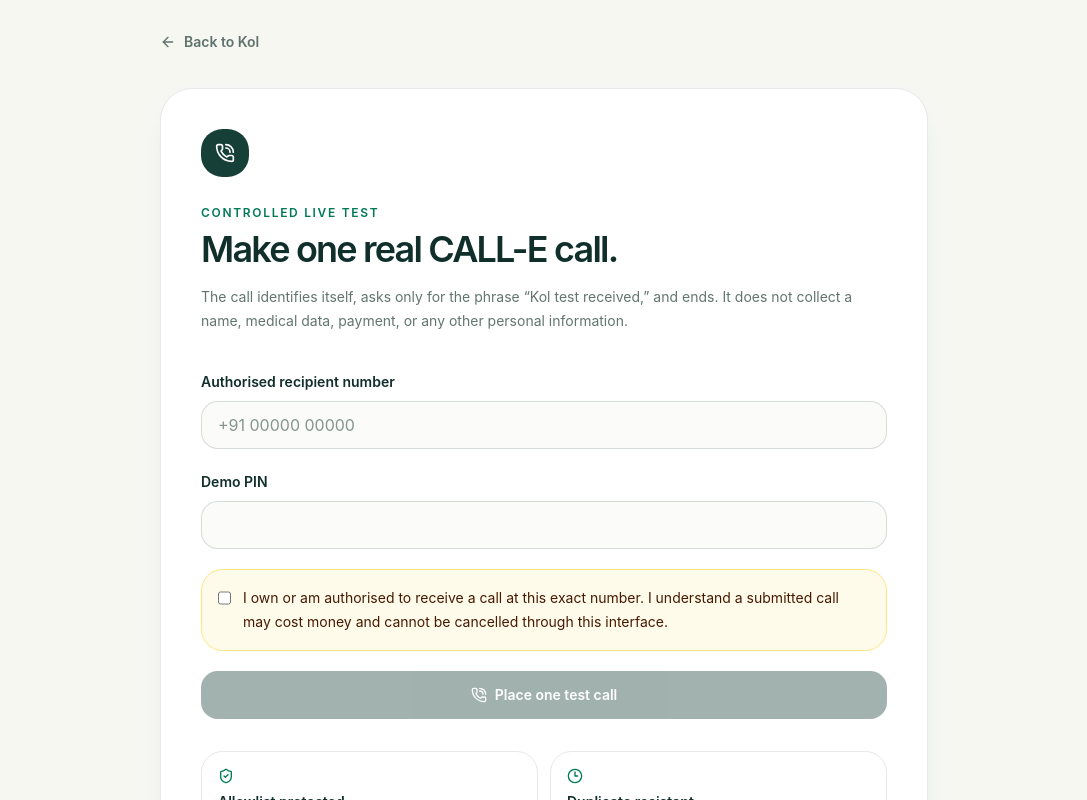
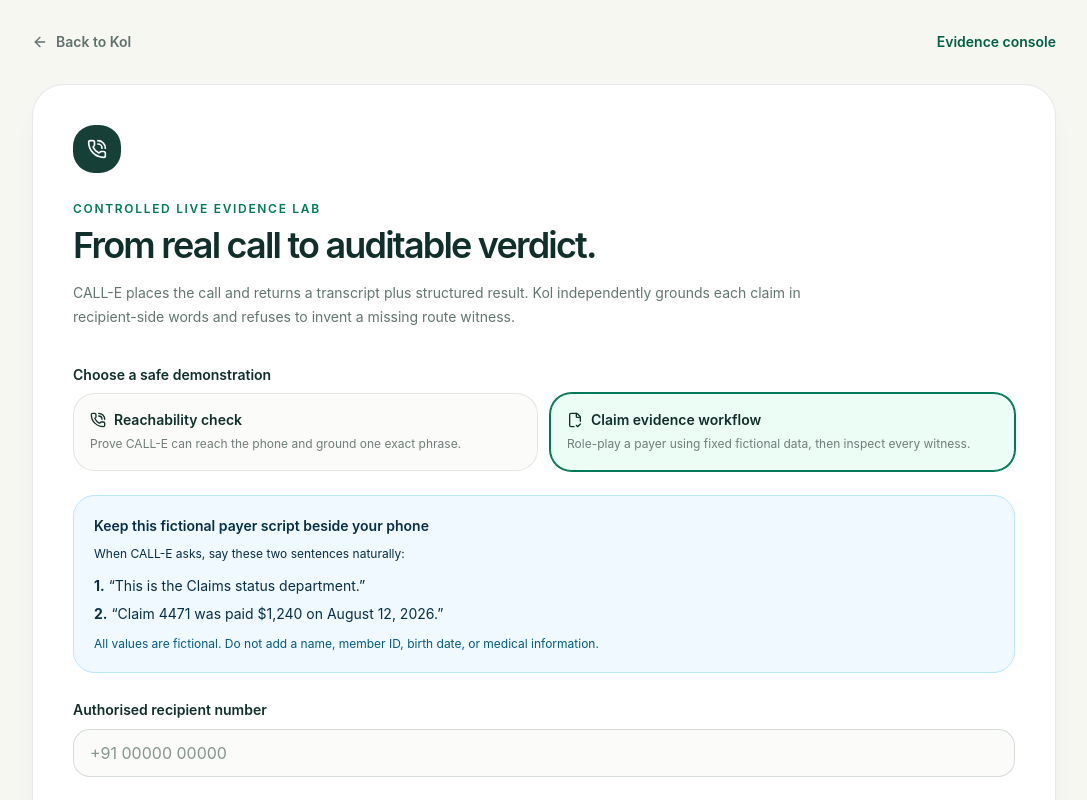
Before and after one commit to N-45div/kol, a Next.js app in the folder web/: page /call in a window 1280 px wide. Shown: the top 800 px of the page, without its empty margins (96-1183 px from the left). Built offline with nearby package versions, Linux system fonts and the light colour scheme.

Commit message:
feat(web): show end-to-end live evidence workflow

```diff
--- a/web/app/call/page.tsx
+++ b/web/app/call/page.tsx
@@ -2,15 +2,37 @@
 
 import Link from 'next/link';
 import { useEffect, useState } from 'react';
-import { ArrowLeft, CheckCircle2, Clock3, PhoneCall, ShieldCheck, TriangleAlert } from 'lucide-react';
+import {
+  ArrowDownToLine,
+  ArrowLeft,
+  Check,
+  CheckCircle2,
+  Clock3,
+  FileCheck2,
+  PhoneCall,
+  ShieldCheck,
+  TriangleAlert,
+  X,
+} from 'lucide-react';
+import { CLAIM_DEMO, type DemoScenario, type PublicCallState } from '@/lib/live-evidence';
 
-type CallState = { callId: string; status: string; terminal: boolean; phraseHeard: boolean; transcriptTurns: number; failureCode?: string | null };
+const scenarioCopy = {
+  reachability: {
+    title: 'Reachability check',
+    detail: 'Prove CALL-E can reach the phone and ground one exact phrase.',
+  },
+  claim_evidence: {
+    title: 'Claim evidence workflow',
+    detail: 'Role-play a payer using fixed fictional data, then inspect every witness.',
+  },
+} as const;
 
 export default function CallTestPage() {
   const [phone, setPhone] = useState('');
   const [pin, setPin] = useState('');
+  const [scenario, setScenario] = useState<DemoScenario>('claim_evidence');
   const [confirmed, setConfirmed] = useState(false);
-  const [call, setCall] = useState<CallState | null>(null);
+  const [call, setCall] = useState<PublicCallState | null>(null);
   const [error, setError] = useState('');
   const [submitting, setSubmitting] = useState(false);
 
@@ -25,12 +47,20 @@ export default function CallTestPage() {
     return () => window.clearInterval(timer);
   }, [call, pin]);
 
+  useEffect(() => {
+    if (call?.terminal) window.sessionStorage.setItem('kol-live-receipt', JSON.stringify(call));
+  }, [call]);
+
   async function submit(event: React.SyntheticEvent<HTMLFormElement>) {
     event.preventDefault();
     setSubmitting(true);
     setError('');
     try {
-      const response = await fetch('/api/calls', { method: 'POST', headers: { 'Content-Type': 'application/json' }, body: JSON.stringify({ phone, pin, confirmed }) });
+      const response = await fetch('/api/calls', {
+        method: 'POST',
+        headers: { 'Content-Type': 'application/json' },
+        body: JSON.stringify({ phone, pin, confirmed, scenario }),
+      });
       const data = await response.json();
       if (!response.ok) throw new Error(data.error ?? 'Call request failed.');
       setCall(data);
@@ -41,35 +71,87 @@ export default function CallTestPage() {
     }
   }
 
+  function exportReceipt() {
+    if (!call) return;
+    const blob = new Blob([JSON.stringify(call, null, 2)], { type: 'application/json' });
+    const url = URL.createObjectURL(blob);
+    const anchor = document.createElement('a');
+    anchor.href = url;
+    anchor.download = `kol-live-receipt-${call.callId}.json`;
+    anchor.click();
+    URL.revokeObjectURL(url);
+  }
+
   return (
     <main className="min-h-screen bg-[#f7f7f2] px-5 py-8 text-[#102f2a] sm:px-8">
-      <div className="mx-auto max-w-3xl">
-        <Link href="/" className="inline-flex items-center gap-2 text-sm font-semibold text-[#5f726e]"><ArrowLeft className="size-4" /> Back to Kol</Link>
+      <div className="mx-auto max-w-5xl">
+        <div className="flex items-center justify-between">
+          <Link href="/" className="inline-flex items-center gap-2 text-sm font-semibold text-[#5f726e]"><ArrowLeft className="size-4" /> Back to Kol</Link>
+          <Link href="/console" className="text-sm font-semibold text-emerald-800">Evidence console</Link>
+        </div>
         <div className="mt-8 rounded-[2rem] border border-emerald-950/10 bg-white p-6 shadow-xl shadow-emerald-950/5 sm:p-10">
           <span className="grid size-12 place-items-center rounded-2xl bg-[#153f37] text-white"><PhoneCall className="size-5" /></span>
-          <p className="mt-7 text-xs font-semibold uppercase tracking-[.14em] text-emerald-700">Controlled live test</p>
-          <h1 className="mt-2 text-4xl font-semibold tracking-[-.05em]">Make one real CALL-E call.</h1>
-          <p className="mt-4 max-w-2xl text-sm leading-6 text-[#627570]">The call identifies itself, asks only for the phrase “Kol test received,” and ends. It does not collect a name, medical data, payment, or any other personal information.</p>
+          <p className="mt-7 text-xs font-semibold uppercase tracking-[.14em] text-emerald-700">Controlled live evidence lab</p>
+          <h1 className="mt-2 text-4xl font-semibold tracking-[-.05em]">From real call to auditable verdict.</h1>
+          <p className="mt-4 max-w-3xl text-sm leading-6 text-[#627570]">CALL-E places the call and returns a transcript plus structured result. Kol independently grounds each claim in recipient-side words and refuses to invent a missing route witness.</p>
 
           {!call ? (
-            <form onSubmit={submit} className="mt-9 space-y-5">
+            <form onSubmit={submit} className="mt-9 space-y-6">
+              <fieldset>
+                <legend className="text-sm font-semibold">Choose a safe demonstration</legend>
+                <div className="mt-2 grid gap-3 sm:grid-cols-2">
+                  {(Object.keys(scenarioCopy) as DemoScenario[]).map((value) => (
+                    <button type="button" key={value} onClick={() => setScenario(value)} className={`rounded-2xl border p-4 text-left transition ${scenario === value ? 'border-emerald-700 bg-emerald-50 ring-1 ring-emerald-700' : 'border-emerald-950/10 bg-[#fbfcf9]'}`}>
+                      <span className="flex items-center gap-2 text-sm font-semibold">{value === 'claim_evidence' ? <FileCheck2 className="size-4" /> : <PhoneCall className="size-4" />}{scenarioCopy[value].title}</span>
+                      <span className="mt-1 block text-xs leading-5 text-[#6e7e7a]">{scenarioCopy[value].detail}</span>
+                    </button>
+                  ))}
+                </div>
+              </fieldset>
+
+              {scenario === 'claim_evidence' && <RolePlayScript />}
+
               <label className="block"><span className="text-sm font-semibold">Authorised recipient number</span><input value={phone} onChange={(event) => setPhone(event.target.value)} placeholder="+91 00000 00000" autoComplete="tel" className="mt-2 h-12 w-full rounded-xl border border-emerald-950/15 bg-[#fbfcf9] px-4 outline-none focus:ring-2 focus:ring-emerald-700/20" /></label>
               <label className="block"><span className="text-sm font-semibold">Demo PIN</span><input value={pin} onChange={(event) => setPin(event.target.value)} type="password" autoComplete="one-time-code" className="mt-2 h-12 w-full rounded-xl border border-emerald-950/15 bg-[#fbfcf9] px-4 outline-none focus:ring-2 focus:ring-emerald-700/20" /></label>
               <label className="flex cursor-pointer gap-3 rounded-2xl border border-amber-200 bg-amber-50 p-4 text-sm leading-6 text-amber-950"><input type="checkbox" checked={confirmed} onChange={(event) => setConfirmed(event.target.checked)} className="mt-1 size-4" /><span>I own or am authorised to receive a call at this exact number. I understand a submitted call may cost money and cannot be cancelled through this interface.</span></label>
-              {error && <p className="flex items-center gap-2 text-sm font-medium text-rose-700"><TriangleAlert className="size-4" />{error}</p>}
+              {error && <ErrorMessage message={error} />}
               <button disabled={!confirmed || submitting} className="inline-flex h-12 w-full items-center justify-center gap-2 rounded-xl bg-[#153f37] px-5 text-sm font-semibold text-white disabled:cursor-not-allowed disabled:opacity-40"><PhoneCall className="size-4" />{submitting ? 'Submitting once…' : 'Place one test call'}</button>
             </form>
-          ) : (
-            <div className="mt-9 rounded-3xl bg-[#f3f6f2] p-6">
-              <div className="flex items-start gap-4">{call.terminal ? <CheckCircle2 className="mt-1 size-6 text-emerald-700" /> : <Clock3 className="mt-1 size-6 animate-pulse text-amber-700" />}<div><p className="text-lg font-semibold">{call.terminal ? 'Call finished' : 'CALL-E is working'}</p><p className="mt-1 text-sm text-[#667974]">Status: {call.status} · transcript turns: {call.transcriptTurns}</p></div></div>
-              {call.terminal && <div className="mt-5 border-t border-emerald-950/10 pt-5"><p className="text-sm font-semibold">Phrase verified: {call.phraseHeard ? 'yes' : 'no or unsupported'}</p>{call.failureCode && <p className="mt-1 text-xs text-rose-700">Failure: {call.failureCode}</p>}<button onClick={() => setCall(null)} className="mt-5 text-sm font-semibold text-emerald-800">Start a new authorised test</button></div>}
-              {error && <p className="mt-4 text-sm text-rose-700">{error}</p>}
-            </div>
-          )}
+          ) : <CallReceipt call={call} error={error} exportReceipt={exportReceipt} reset={() => { setCall(null); setConfirmed(false); setError(''); }} />}
 
-          <div className="mt-8 grid gap-3 sm:grid-cols-2"><div className="rounded-2xl border border-emerald-950/10 p-4"><ShieldCheck className="size-4 text-emerald-700" /><p className="mt-2 text-sm font-semibold">Allowlist protected</p><p className="mt-1 text-xs leading-5 text-[#6e7e7a]">Even with the PIN, the server calls only pre-approved test destinations.</p></div><div className="rounded-2xl border border-emerald-950/10 p-4"><Clock3 className="size-4 text-emerald-700" /><p className="mt-2 text-sm font-semibold">Duplicate resistant</p><p className="mt-1 text-xs leading-5 text-[#6e7e7a]">Repeated submissions in the same hour reuse one CALL-E idempotency key.</p></div></div>
+          <div className="mt-8 grid gap-3 sm:grid-cols-2"><Guard icon={ShieldCheck} title="Allowlist protected" text="Even with the PIN, the server calls only pre-approved test destinations." /><Guard icon={Clock3} title="Duplicate resistant" text="Repeated submissions for one scenario in the same hour reuse one CALL-E idempotency key." /></div>
         </div>
       </div>
     </main>
   );
 }
+
+function RolePlayScript() {
+  return <div className="rounded-2xl border border-sky-200 bg-sky-50 p-5 text-sky-950"><p className="text-sm font-semibold">Keep this fictional payer script beside your phone</p><p className="mt-2 text-xs leading-5">When CALL-E asks, say these two sentences naturally:</p><ol className="mt-3 space-y-2 text-sm"><li><strong>1.</strong> “This is the {CLAIM_DEMO.department}.”</li><li><strong>2.</strong> “Claim {CLAIM_DEMO.reference} was {CLAIM_DEMO.status} {CLAIM_DEMO.amount} on {CLAIM_DEMO.paymentDate}.”</li></ol><p className="mt-3 text-xs text-sky-800">All values are fictional. Do not add a name, member ID, birth date, or medical information.</p></div>;
+}
+
+function CallReceipt({ call, error, exportReceipt, reset }: { call: PublicCallState; error: string; exportReceipt: () => void; reset: () => void }) {
+  const tone = call.verdict === 'verified' ? 'emerald' : call.verdict === 'contradicted' || call.verdict === 'unreachable' ? 'rose' : 'amber';
+  return <div className="mt-9 space-y-5">
+    <section className={`rounded-3xl border p-6 ${tone === 'emerald' ? 'border-emerald-200 bg-emerald-50' : tone === 'rose' ? 'border-rose-200 bg-rose-50' : 'border-amber-200 bg-amber-50'}`}>
+      <div className="flex items-start gap-4">{call.terminal ? <CheckCircle2 className="mt-1 size-6" /> : <Clock3 className="mt-1 size-6 animate-pulse" />}<div className="min-w-0 flex-1"><p className="text-lg font-semibold">{call.terminal ? `Verdict: ${call.verdict.replace('_', ' ')}` : 'CALL-E is working'}</p><p className="mt-1 text-sm">Status: {call.status} · transcript turns: {call.transcriptTurns}</p>{call.terminal && <p className="mt-3 text-sm leading-6">{call.summary}</p>}</div></div>
+      {call.terminal && <div className="mt-5 flex flex-wrap gap-3 border-t border-current/10 pt-5"><button onClick={exportReceipt} className="inline-flex items-center gap-2 text-sm font-semibold"><ArrowDownToLine className="size-4" /> Export receipt</button><button onClick={reset} className="text-sm font-semibold">Start a new authorised test</button></div>}
+    </section>
+    {call.extracted && <section className="rounded-3xl border border-emerald-950/10 p-5"><p className="text-sm font-semibold">CALL-E structured result</p><div className="mt-4 grid grid-cols-2 gap-3 sm:grid-cols-5">{Object.entries(call.extracted).map(([label, value]) => <div key={label} className="rounded-xl bg-[#f3f6f2] p-3"><p className="text-[10px] uppercase tracking-wide text-[#6e7e7a]">{label}</p><p className="mt-1 break-words text-xs font-semibold">{value || 'unsupported'}</p></div>)}</div></section>}
+    {call.checks.length > 0 && <section className="rounded-3xl border border-emerald-950/10 p-5"><p className="text-sm font-semibold">Deterministic witness gate</p><div className="mt-4 grid gap-2 sm:grid-cols-2">{call.checks.map((item) => <div key={item.label} className="flex gap-3 rounded-xl bg-[#f7f8f5] p-3"><span className={`mt-0.5 grid size-6 shrink-0 place-items-center rounded-full ${item.passed ? 'bg-emerald-100 text-emerald-700' : 'bg-rose-100 text-rose-700'}`}>{item.passed ? <Check className="size-3.5" /> : <X className="size-3.5" />}</span><div><p className="text-xs font-semibold">{item.label}</p><p className="mt-1 text-[11px] leading-4 text-[#6e7e7a]">{item.detail}</p></div></div>)}</div></section>}
+    {call.transcript.length > 0 && <section className="rounded-3xl border border-emerald-950/10 p-5"><p className="text-sm font-semibold">Live transcript evidence</p><p className="mt-1 text-xs text-[#6e7e7a]">Untrusted CALL-E output, separated by speaker.</p><div className="mt-4 space-y-2">{call.transcript.map((turn, index) => <div key={`${turn.offsetSeconds}-${index}`} className={`grid grid-cols-[42px_64px_1fr] gap-2 rounded-xl border p-3 text-xs ${turn.speaker === 'Recipient' ? 'border-emerald-200 bg-emerald-50/60' : 'bg-[#f7f8f5]'}`}><span className="font-mono text-[10px] text-[#6e7e7a]">{formatTime(turn.offsetSeconds)}</span><strong>{turn.speaker}</strong><span className="leading-5">{turn.text}</span></div>)}</div></section>}
+    {call.failureCode && <ErrorMessage message={`CALL-E failure: ${call.failureCode}`} />}{error && <ErrorMessage message={error} />}
+  </div>;
+}
+
+function Guard({ icon: Icon, title, text }: { icon: typeof ShieldCheck; title: string; text: string }) {
+  return <div className="rounded-2xl border border-emerald-950/10 p-4"><Icon className="size-4 text-emerald-700" /><p className="mt-2 text-sm font-semibold">{title}</p><p className="mt-1 text-xs leading-5 text-[#6e7e7a]">{text}</p></div>;
+}
+
+function ErrorMessage({ message }: { message: string }) {
+  return <p className="flex items-center gap-2 text-sm font-medium text-rose-700"><TriangleAlert className="size-4" />{message}</p>;
+}
+
+function formatTime(seconds: number) {
+  return `${String(Math.floor(seconds / 60)).padStart(2, '0')}:${String(Math.round(seconds % 60)).padStart(2, '0')}`;
+}
```
